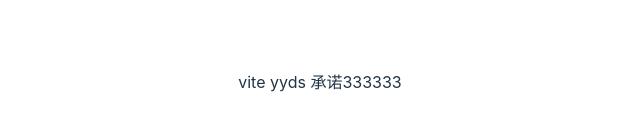
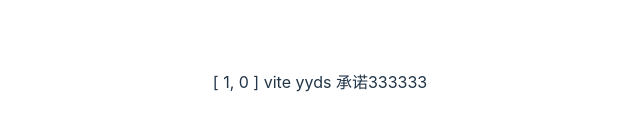
Before and after one commit to qq1159746482/ck-vite-v3, a Vue app: page / in a window 1280 px wide. Shown: the part 318-448 px from the top of the page, without its empty margins (320-960 px from the left). Built offline with nearby package versions, Linux system fonts and the light colour scheme.

Commit message:
第六次更改文件提交

```diff
--- a/src/App.vue
+++ b/src/App.vue
@@ -3,10 +3,14 @@ import { Ref, ref } from 'vue';
 
 let a:Ref<string> = ref('')
 a.value = '333333'
+const list:number[] = [];
+list.push(1);
+list.push(Number(null))
 </script>
 
 <template>
   <div>
+    {{list}}
     vite yyds 承诺{{a}}
   </div>
 </template>
```
